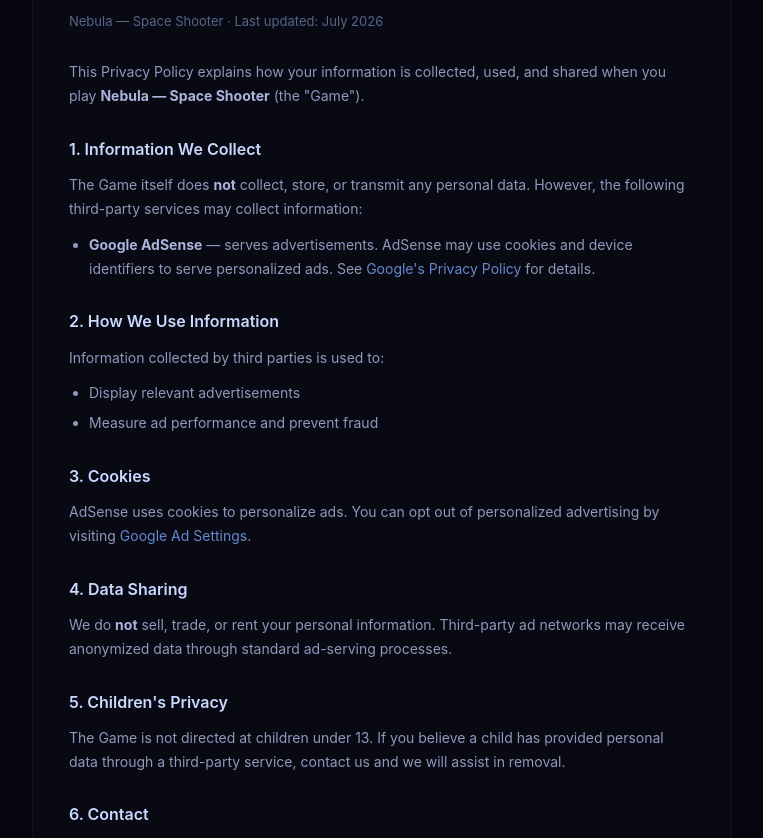
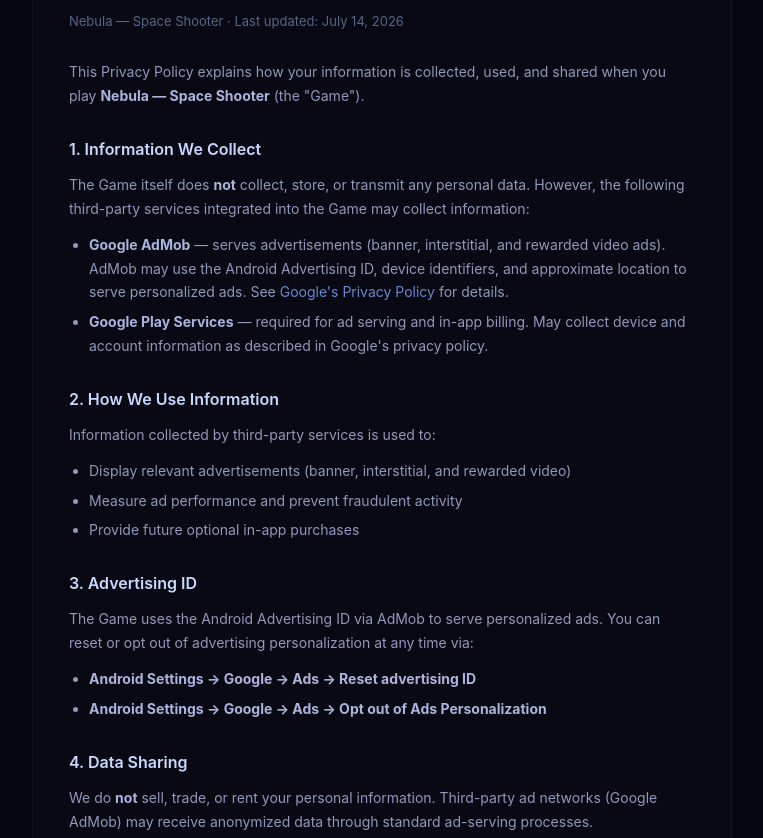
Before and after one commit to patisonkindle-commits/nebula-shooter, a website: page privacy.html in a window 1280 px wide. Shown: the part 114-952 px from the top of the page, without its empty margins (258-1021 px from the left). Drawn offline with Linux system fonts and the light colour scheme.

Commit message:
Add privacy policy for Play Store

```diff
--- a/privacy.html
+++ b/privacy.html
@@ -77,46 +77,44 @@
 <div class="page">
 
   <h1>🔒 Privacy Policy</h1>
-  <p class="subtitle">Nebula — Space Shooter · Last updated: July 2026</p>
+  <p class="subtitle">Nebula — Space Shooter · Last updated: July 14, 2026</p>
 
   <p>This Privacy Policy explains how your information is collected, used, and shared when you play <strong>Nebula — Space Shooter</strong> (the "Game").</p>
 
-  <!-- ════════════════════════════════════════════════ -->
-  <!-- ✏️  EDIT THE SECTIONS BELOW TO MATCH YOUR SETUP -->
-  <!-- ════════════════════════════════════════════════ -->
-
   <h2>1. Information We Collect</h2>
-  <p>The Game itself does <strong>not</strong> collect, store, or transmit any personal data. However, the following third-party services may collect information:</p>
+  <p>The Game itself does <strong>not</strong> collect, store, or transmit any personal data. However, the following third-party services integrated into the Game may collect information:</p>
   <ul>
-    <li><strong>Google AdSense</strong> — serves advertisements. AdSense may use cookies and device identifiers to serve personalized ads. See <a href="https://policies.google.com/privacy" target="_blank">Google's Privacy Policy</a> for details.</li>
-    <!-- ✏️  Add other services here if you use analytics, etc. -->
-    <!-- <li><strong>Google Analytics</strong> — page view tracking (collects anonymous usage data)</li> -->
+    <li><strong>Google AdMob</strong> — serves advertisements (banner, interstitial, and rewarded video ads). AdMob may use the Android Advertising ID, device identifiers, and approximate location to serve personalized ads. See <a href="https://policies.google.com/privacy" target="_blank">Google's Privacy Policy</a> for details.</li>
+    <li><strong>Google Play Services</strong> — required for ad serving and in-app billing. May collect device and account information as described in Google's privacy policy.</li>
   </ul>
 
   <h2>2. How We Use Information</h2>
-  <p>Information collected by third parties is used to:</p>
+  <p>Information collected by third-party services is used to:</p>
   <ul>
-    <li>Display relevant advertisements</li>
-    <li>Measure ad performance and prevent fraud</li>
-    <!-- ✏️  Add your own uses if applicable -->
+    <li>Display relevant advertisements (banner, interstitial, and rewarded video)</li>
+    <li>Measure ad performance and prevent fraudulent activity</li>
+    <li>Provide future optional in-app purchases</li>
   </ul>
 
-  <h2>3. Cookies</h2>
-  <p>AdSense uses cookies to personalize ads. You can opt out of personalized advertising by visiting <a href="https://adssettings.google.com" target="_blank">Google Ad Settings</a>.</p>
+  <h2>3. Advertising ID</h2>
+  <p>The Game uses the Android Advertising ID via AdMob to serve personalized ads. You can reset or opt out of advertising personalization at any time via:</p>
+  <ul>
+    <li><strong>Android Settings → Google → Ads → Reset advertising ID</strong></li>
+    <li><strong>Android Settings → Google → Ads → Opt out of Ads Personalization</strong></li>
+  </ul>
 
   <h2>4. Data Sharing</h2>
-  <p>We do <strong>not</strong> sell, trade, or rent your personal information. Third-party ad networks may receive anonymized data through standard ad-serving processes.</p>
+  <p>We do <strong>not</strong> sell, trade, or rent your personal information. Third-party ad networks (Google AdMob) may receive anonymized data through standard ad-serving processes.</p>
 
   <h2>5. Children's Privacy</h2>
-  <p>The Game is not directed at children under 13. If you believe a child has provided personal data through a third-party service, contact us and we will assist in removal.</p>
+  <p>The Game is rated <strong>Everyone 10+</strong> and is not directed at children under 13. We do not knowingly collect personal information from children under 13. If you believe a child has provided personal data through a third-party service, contact us and we will assist in removal.</p>
 
-  <!-- ✏️  Update email address below -->
   <h2>6. Contact</h2>
   <p>For questions about this policy, contact:<br>
   <strong>Email:</strong> <code>patison.kindle@gmail.com</code></p>
 
   <h2>7. Changes</h2>
-  <p>We may update this policy. Changes will be posted here with an updated "Last updated" date.</p>
+  <p>We may update this policy from time to time. Changes will be posted here with an updated "Last updated" date.</p>
 
   <hr>
 
```
